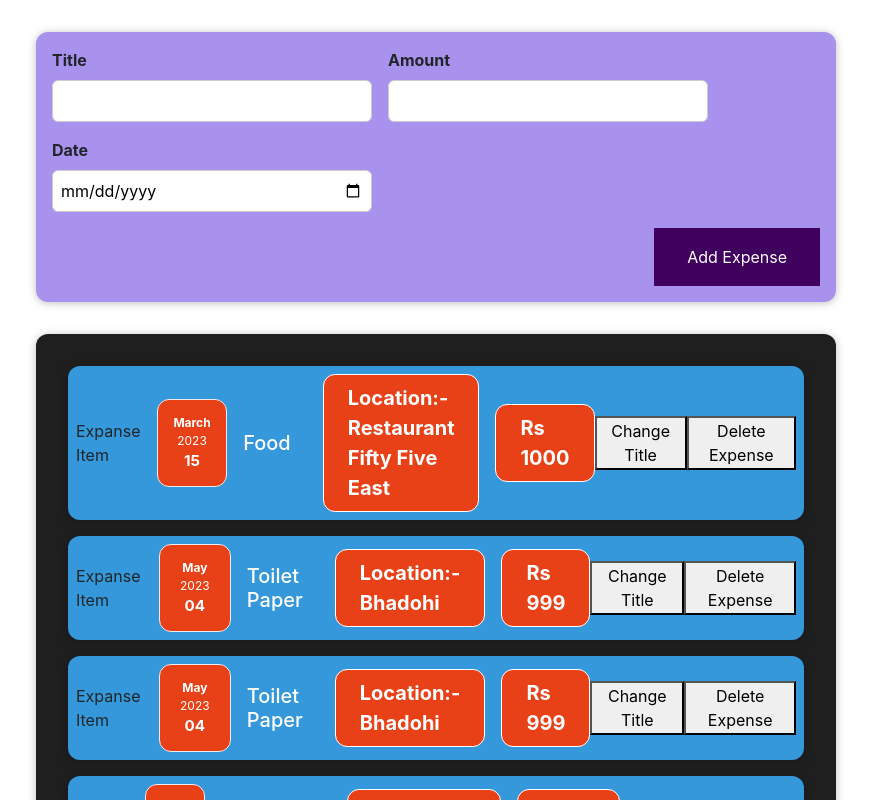
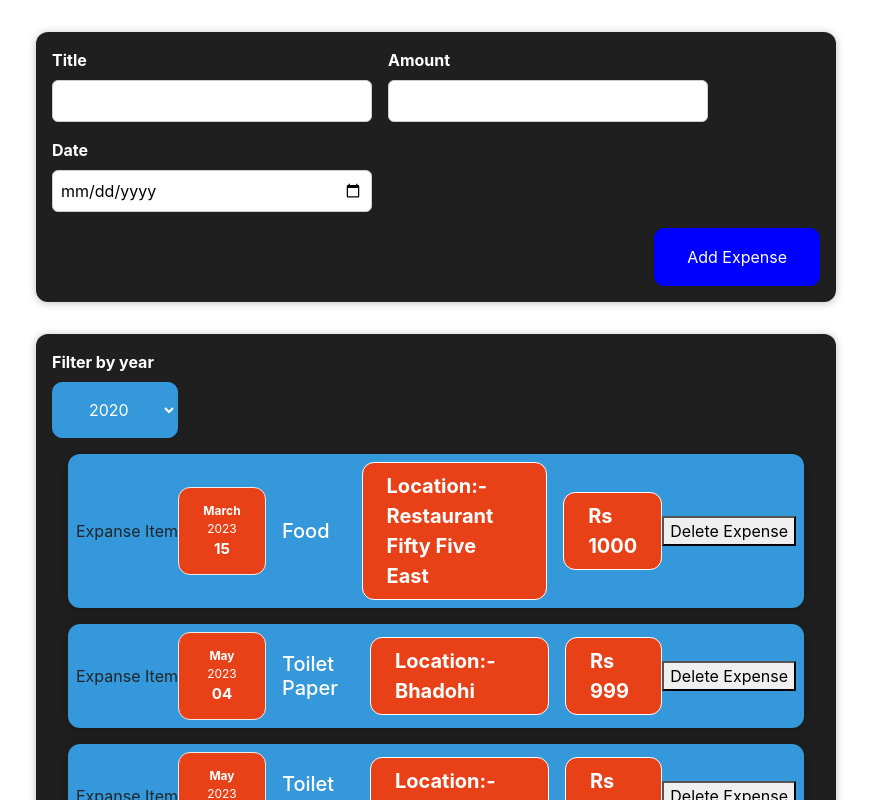
Before and after one commit to SurabhMishra/Chart, a React (Create React App) app: page / in a window 1280 px wide. Shown: the top 800 px of the page, without its empty margins (204-1075 px from the left). Built offline with nearby package versions, Linux system fonts and the light colour scheme.

Commit message:
Add Filter

```diff
--- a/src/component/Expanse/Expanse.js
+++ b/src/component/Expanse/Expanse.js
@@ -1,12 +1,20 @@
 import ExpanseItem from './ExpanseItem';
+import ExpensesFilter from './ExpensesFilter';
 import './Expanse.css';
-import React from 'react';
+import React, { useState } from 'react';
 
  const Expanse=(props) =>{
+    // filter
+    const [filterYear, setFilteredYear] = useState('2020');
+
+    const filterChangeHandler = selectedYear =>{
+        setFilteredYear(selectedYear);
+    };
 
     return (
         <>
             <div className="expanses">
+                <ExpensesFilter selected={filterYear} onChangeFilter={filterChangeHandler}/>
                 <ExpanseItem expanseItem={props.items[0].expanseItem}
                     title={props.items[0].title}
                     date={props.items[0].date}
--- a/src/component/Expanse/ExpanseItem.js
+++ b/src/component/Expanse/ExpanseItem.js
@@ -1,16 +1,16 @@
 
-import React, { useState } from 'react';
+import React from 'react';
 import ExpanseDate from './ExpanseDate';
 import './ExpanseItem.css';
 
 const ExpanseItem = (props) => {
  // Change Title
-    const [title, setTitle] = useState(props.title);
-    console.log('ExpanseItem evaluated by React');
-    const clickHandler = () => {
-        setTitle('Update');
-        console.log(title);
-    }
+    // const [title, setTitle] = useState(props.title);
+    // console.log('ExpanseItem evaluated by React');
+    // const clickHandler = () => {
+    //     setTitle('Update');
+    //     console.log(title);
+    // }
 
 // ************************************************************
 
@@ -29,11 +29,11 @@ const ExpanseItem = (props) => {
             <div>{props.expanseItem}</div>
             <ExpanseDate date={props.date} />
             <div className="expanse_item_discription">
-                <h2>{title}</h2>
+                <h2>{props.title}</h2>
                 <div className="expanse_item_price">{props.LocationOfExpenditure}</div>
                 <div className="expanse_item_price">Rs {props.amount}</div>
             </div>
-            <button onClick = {clickHandler}>Change Title</button>
+            {/* <button onClick = {clickHandler}>Change Title</button> */}
             <button onClick = {handleDeleteClick}>Delete Expense</button>
         </div>
     );
--- /dev/null
+++ b/src/component/Expanse/ExpensesFilter.css
@@ -0,0 +1,16 @@
+.expense_filter select{
+    font: inherit;
+    cursor: pointer;
+    padding: 1rem 2rem;
+    border: 1px solid #3498db;
+    background-color:  #3498db;
+    color: white;
+    border-radius: 10px;
+
+}
+.expense_filter_control label{
+    font-weight: bold;
+    margin-bottom: 0.5rem;
+    display: block;
+    color: #fff;
+}
--- /dev/null
+++ b/src/component/Expanse/ExpensesFilter.js
@@ -0,0 +1,25 @@
+import React from "react";
+
+import './ExpensesFilter.css';
+
+const ExpensesFilter = (props) => {
+    const dropdownChangeFilter = (event) => {
+        props.onChangeFilter(event.target.value);
+    };
+
+    return (
+        <div className="expense_filter">
+            <div className="expense_filter_control">
+              <label htmlFor="">Filter by year</label>
+              <select  value={props.selected} omChange={dropdownChangeFilter}>
+                <option value="2023">2023</option>
+                <option value="2022">2022</option>
+                <option value="2021">2021</option>
+                <option value="2020">2020</option>
+                <option value="2019">2019</option>
+              </select>
+            </div>
+        </div>
+    );
+};
+export default ExpensesFilter;
--- a/src/component/NewExpense/ExpenseForm.css
+++ b/src/component/NewExpense/ExpenseForm.css
@@ -9,6 +9,7 @@
     font-weight: bold;
     margin-bottom: 0.5rem;
     display: block;
+    color: #fff;
 }
 .new_expense_control input{
     font: inherit;
--- a/src/component/NewExpense/NewExpense.css
+++ b/src/component/NewExpense/NewExpense.css
@@ -1,5 +1,6 @@
 .new_expense{
-    background-color: #a892ee;
+    /* background-color: #a892ee; */
+    background-color: rgba(31, 31, 31);
     padding: 1rem;
     margin: 2rem auto;
     width: 50rem;
@@ -13,9 +14,10 @@
     font: inherit;
     cursor: pointer;
     padding: 1rem 2rem;
-    border: 1px solid #40005d;
-    background-color:  #40005d;
+    border: 1px solid blue;
+    background-color:  blue;
     color: white;
+    border-radius: 10px;
 }
 
 .new_expense button:active,
```
